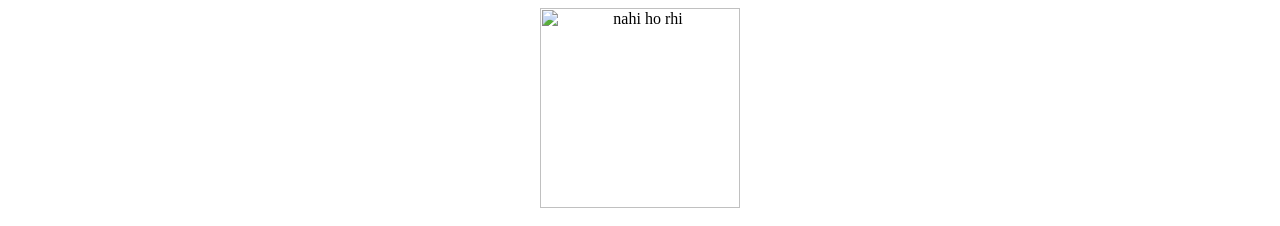
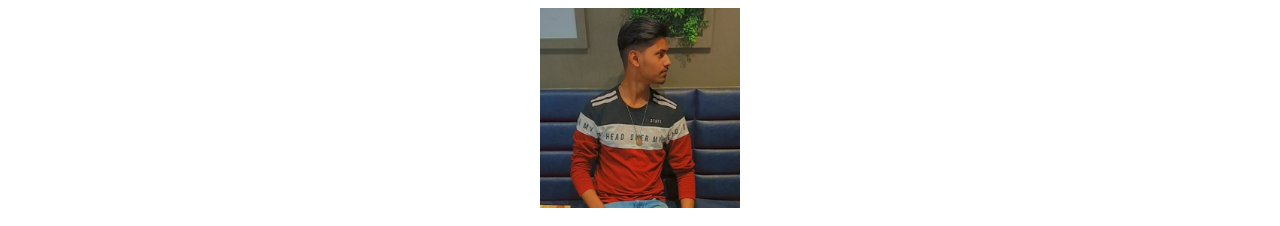
Before and after one commit to cypher03/Link-Page, a plain HTML site: page index.html in a window 1280 px wide. Shown: the top 226 px of the page. Drawn offline with Linux system fonts and the light colour scheme.

Commit message:
Update index.html

```diff
--- a/index.html
+++ b/index.html
@@ -5,7 +5,7 @@
 </head>
 
 <body>
-    <center><img class="photo" src="./img/IMG_20220403_191214.jpg" alt="nahi ho rhi" width="200px" height="200px"></center>
+    <center><img class="photo" src="./IMG_20220403_191214.jpg" alt="nahi ho rhi" width="200px" height="200px"></center>
     <center>
         <h1>CEO of CypherWrld</h1>
     </center>
```
